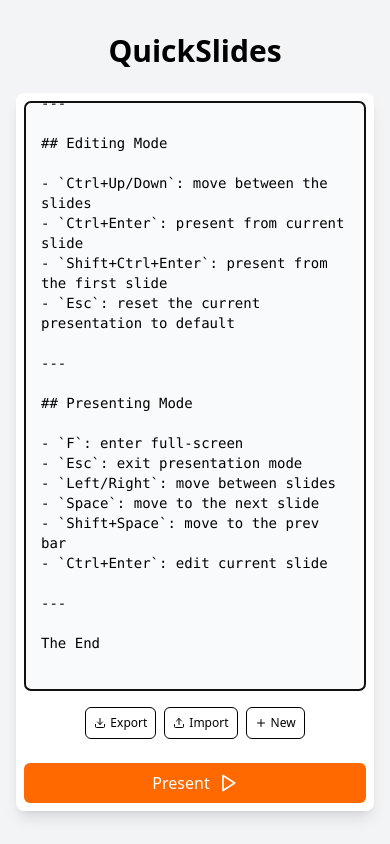
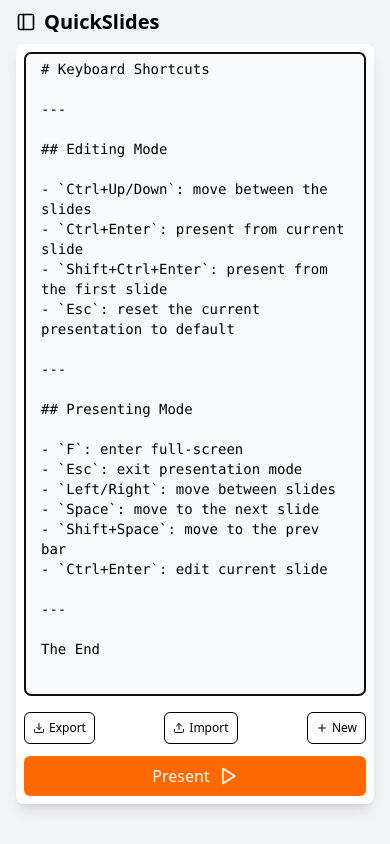
Before and after one commit to marcopeg/QuickSlides, a React (Vite) app: page / in a window 390 px wide. Built offline with nearby package versions, Linux system fonts and the light colour scheme.

Commit message:
Improve control buttons on mobile

```diff
--- a/src/pages/HomePage.tsx
+++ b/src/pages/HomePage.tsx
@@ -1,6 +1,6 @@
 import React, { useState, useEffect, useCallback, useRef } from "react";
 import { useNavigate, useLocation } from "react-router-dom";
-import { Play, Download, Upload, Plus } from "lucide-react";
+import { Play, Download, Upload, Plus, PanelLeft } from "lucide-react";
 import defaultSlidesContent from "@/slides.md?raw"; // Import raw markdown content
 import { Button } from "@/components/ui/button";
 import SlidesPreview from "@/components/SlidesPreview"; // Import the new component
@@ -573,7 +573,7 @@
 
   return (
     <div
-      className="h-screen w-full bg-gray-100 p-4 flex flex-col items-center justify-center relative" // Added relative positioning
+      className="h-screen w-full bg-gray-100 px-4 pt-2 pb-2 md:pt-4 sm:pb-4 flex flex-col items-center justify-start relative"
       onDragEnter={handleDragEnter}
       onDragOver={handleDragOver} // Keep over state active
       onDragLeave={handleDragLeave}
@@ -588,10 +588,15 @@
         </div>
       )}
 
-      <h1 className="text-3xl font-bold text-center mb-6">QuickSlides</h1>
-      <div className="w-full max-w-4xl mx-auto bg-white rounded-lg shadow-lg overflow-hidden h-[85vh]">
+      {/* Title: Always left-aligned, responsive size/margin - smaller up to md */}
+      <div className="w-full max-w-4xl flex items-center justify-start mb-2 md:mb-6">
+        <PanelLeft className="h-5 w-5 mr-2" />
+        <h1 className="text-xl md:text-3xl font-bold text-left">QuickSlides</h1>
+      </div>
+
+      <div className="w-full max-w-4xl mx-auto bg-white rounded-lg shadow-lg overflow-hidden h-[90vh] sm:h-[85vh]">
         <div className="p-2 sm:p-4 md:p-6 flex flex-col h-full">
-          <div className="flex flex-row flex-grow gap-4 mb-4 overflow-hidden">
+          <div className="flex flex-row flex-grow gap-4 mb-4 sm:mb-4 overflow-hidden">
             <textarea
               ref={textareaRef} // Attach the ref
               value={content}
@@ -612,8 +617,8 @@
             />
           </div>
 
-          <div className="flex flex-col sm:flex-row justify-between items-center gap-4">
-            <div className="flex flex-wrap justify-center sm:justify-start gap-2 sm:gap-4 w-full sm:w-auto">
+          <div className="flex flex-col sm:flex-row justify-between items-center gap-1 sm:gap-4">
+            <div className="flex justify-between sm:justify-start gap-2 sm:gap-4 w-full sm:w-auto">
               <Button
                 variant="outline"
                 onClick={handleDownload}
```
Also changed, not shown: 1 other file (tests, documents, lock files or other folders).
